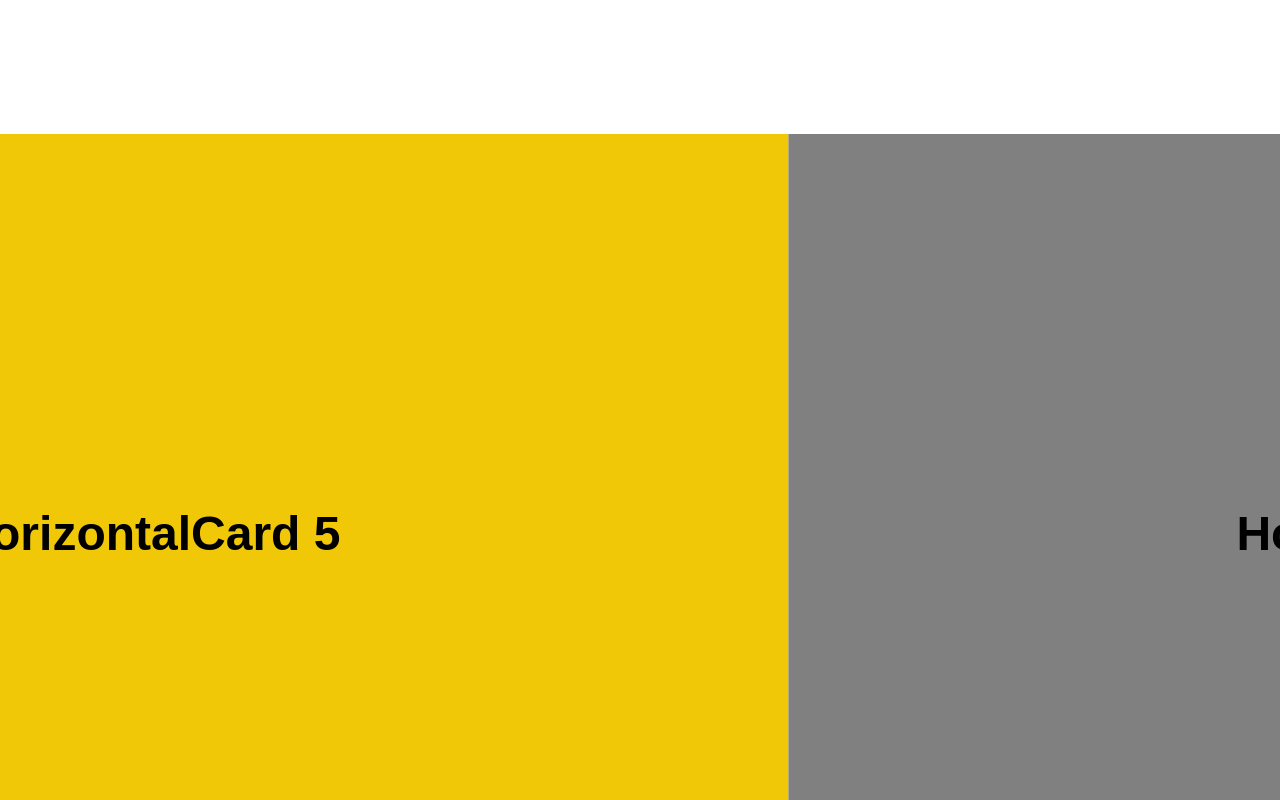
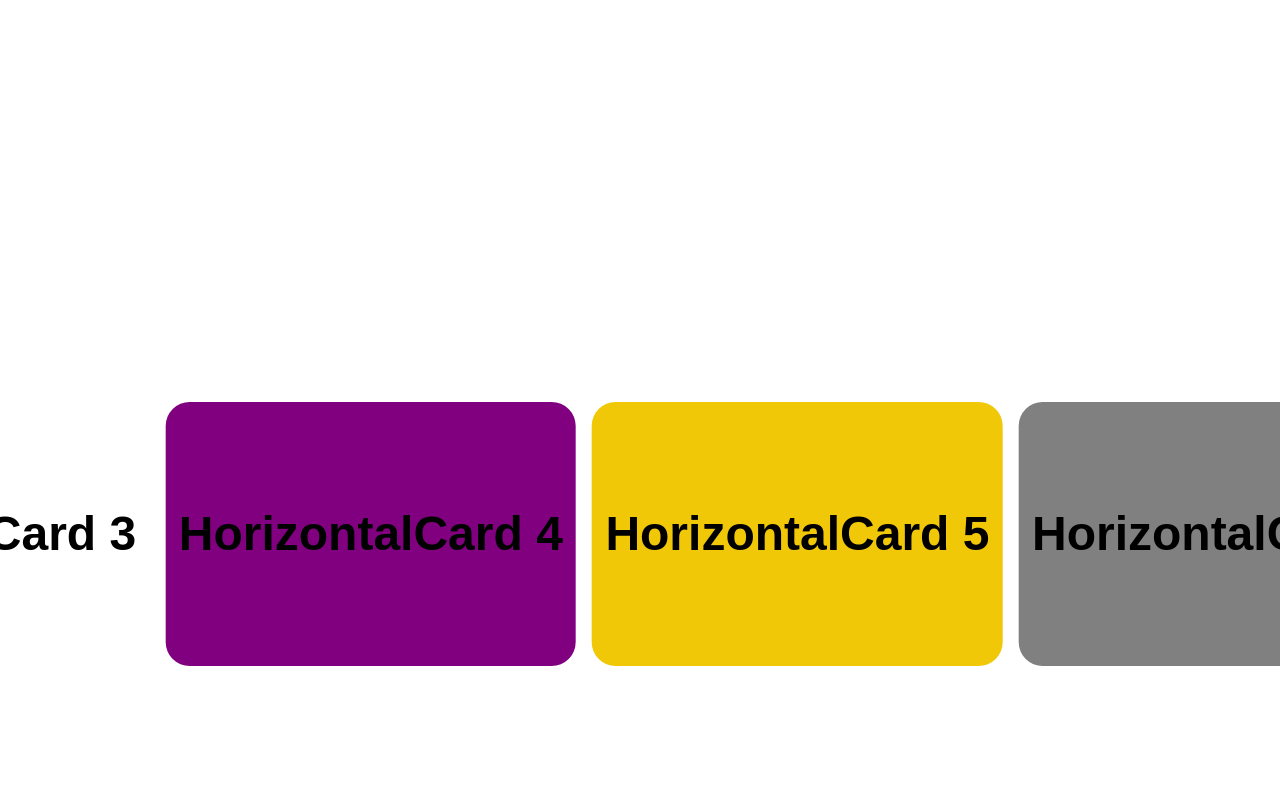
Before and after one commit to M-Ali-Haider/zerodawnstudios, a Next.js app: page / in a window 1280 px wide. Shown: the part 5560-6360 px from the top of the page. Built offline with nearby package versions, Linux system fonts and the light colour scheme.

Commit message:
........

```diff
--- a/package.json
+++ b/package.json
@@ -16,7 +16,8 @@
     "next": "14.2.14",
     "react": "^18",
     "react-dom": "^18",
-    "react-redux": "^9.1.2"
+    "react-redux": "^9.1.2",
+    "react-responsive": "^10.0.0"
   },
   "devDependencies": {
     "eslint": "^8",
--- a/src/components/HorizontalScroll/card.jsx
+++ b/src/components/HorizontalScroll/card.jsx
@@ -1,7 +1,7 @@
 const HorizontalCard = ({ index, item }) => {
   return (
     <div
-      className={`min-w-full max-w-full h-full flex items-center justify-center font-bold text-5xl`}
+      className={`min-w-[calc(100%-16px)] md:min-w-[calc(50%-16px)] xl:min-w-[calc(33.33%-16px)] aspect-[621/400] flex items-center justify-center font-bold text-5xl rounded-3xl`}
       style={{ background: item.bg }}
     >
       HorizontalCard {index + 1}
--- a/src/components/HorizontalScroll/index.jsx
+++ b/src/components/HorizontalScroll/index.jsx
@@ -3,6 +3,7 @@ import { horizontalCards } from "@/utils/horizontalCards";
 import HorizontalCard from "./card";
 import { useRef } from "react";
 import { motion, useScroll, useTransform } from "framer-motion";
+import { useMediaQuery } from "react-responsive";
 
 const HorizontalScroll = () => {
   const horizontalContainer = useRef(null);
@@ -11,12 +12,21 @@ const HorizontalScroll = () => {
     offset: ["start start", "end end"],
   });
 
-  const x = useTransform(scrollYProgress, [0, 1], ["0vw", "-500vw"]);
+  const isXs = useMediaQuery({ query: "(min-width: 550px)" });
+  const isMd = useMediaQuery({ query: "(min-width: 768px)" });
+  const isLg = useMediaQuery({ query: "(min-width: 1024px)" });
+  const isXl = useMediaQuery({ query: "(min-width: 1280px)" });
+
+  const xValue = isXl ? "-100vw" : isLg ? "-200vw" : "-500vw";
+
+  const x = useTransform(scrollYProgress, [0, 1], ["0vw", xValue]);
 
   return (
     <div className={`w-full h-[500vh] relative`} ref={horizontalContainer}>
-      <div className={`sticky top-0 w-full h-screen overflow-hidden`}>
-        <motion.div style={{ x }} className={`w-full h-full flex`}>
+      <div
+        className={`sticky top-0 w-full h-screen overflow-hidden flex items-center justify-center`}
+      >
+        <motion.div style={{ x }} className={`w-full flex ml-4 gap-4`}>
           {horizontalCards.map((item, index) => {
             return <HorizontalCard key={index} item={item} index={index} />;
           })}
```
Also changed, not shown: 1 other file (tests, documents, lock files or other folders).
